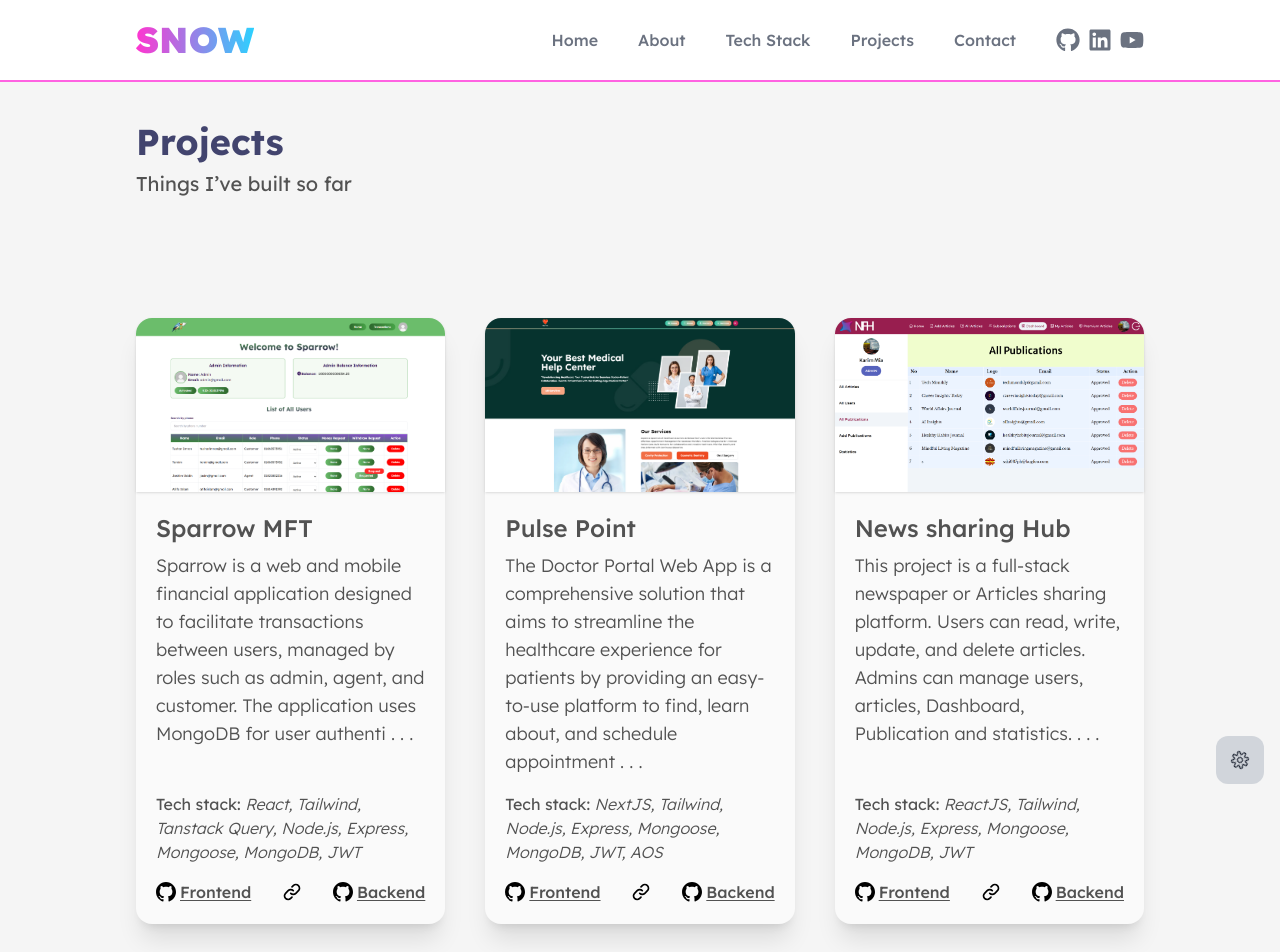
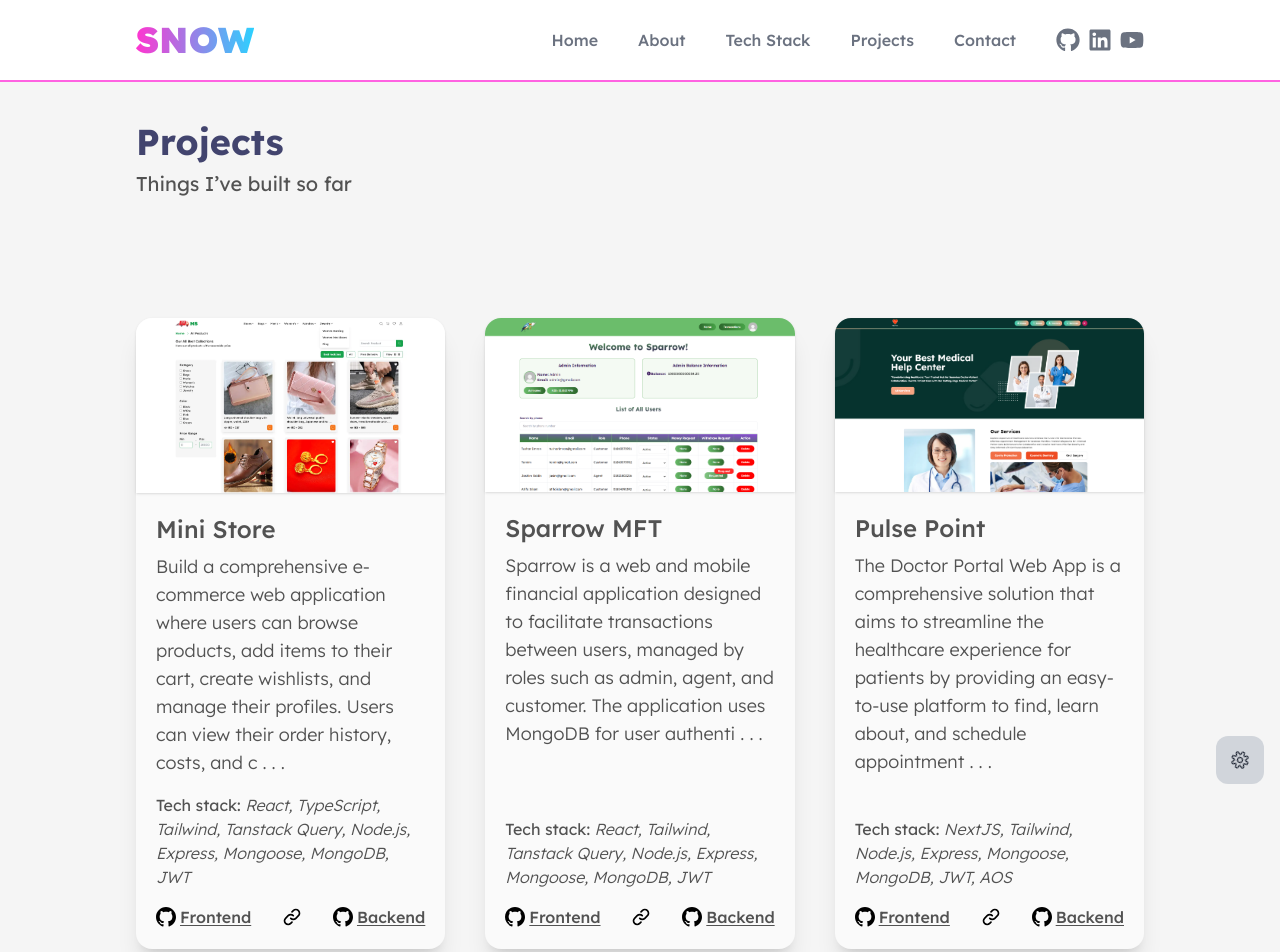
Before and after one commit to tushar-454/nextjs-portfolio, a Next.js app: page /projects in a window 1280 px wide. Shown: the top 952 px of the page. Built offline with nearby package versions, Linux system fonts and the light colour scheme.

Commit message:
feat: Add Mini Store project with details and links

```diff
--- a/src/Data/projects.ts
+++ b/src/Data/projects.ts
@@ -1,6 +1,8 @@
+import ministoreThumb from '@/assets/mini-store.webp';
 import newforgeThumb from '@/assets/newforgeThumb.webp';
 import pulsepointThumb from '@/assets/pulsepointThumb.webp';
 import sparrowThumb from '@/assets/sparrow.webp';
+
 export type ProjectData = {
   thumb: any;
   title: string;
@@ -13,6 +15,28 @@ export type ProjectData = {
   };
 };
 const projectsDatabase: ProjectData[] = [
+  {
+    thumb: ministoreThumb,
+    title: 'Mini Store',
+    description:
+      'Build a comprehensive e-commerce web application where users can browse products, add items to their cart, create wishlists, and manage their profiles. Users can view their order history, costs, and cancel orders. Admins have a dedicated dashboard to oversee site-wide operations, manage users, products, and orders. This project incorporates user authentication, product management, order tracking, and an admin panel for seamless administration.',
+    techstack: [
+      'React',
+      ' TypeScript',
+      ' Tailwind',
+      ' Tanstack Query',
+      ' Node.js',
+      ' Express',
+      ' Mongoose',
+      ' MongoDB',
+      ' JWT',
+    ],
+    links: {
+      live: 'https://mini-store-nine.vercel.app/',
+      frontend: 'https://github.com/tushar-454/ecommerce-ms',
+      backend: 'https://github.com/tushar-454/ecommerce-ms-backend',
+    },
+  },
   {
     thumb: sparrowThumb,
     title: 'Sparrow MFT',
```
Also changed, not shown: src/assets/mini-store.webp (added).
